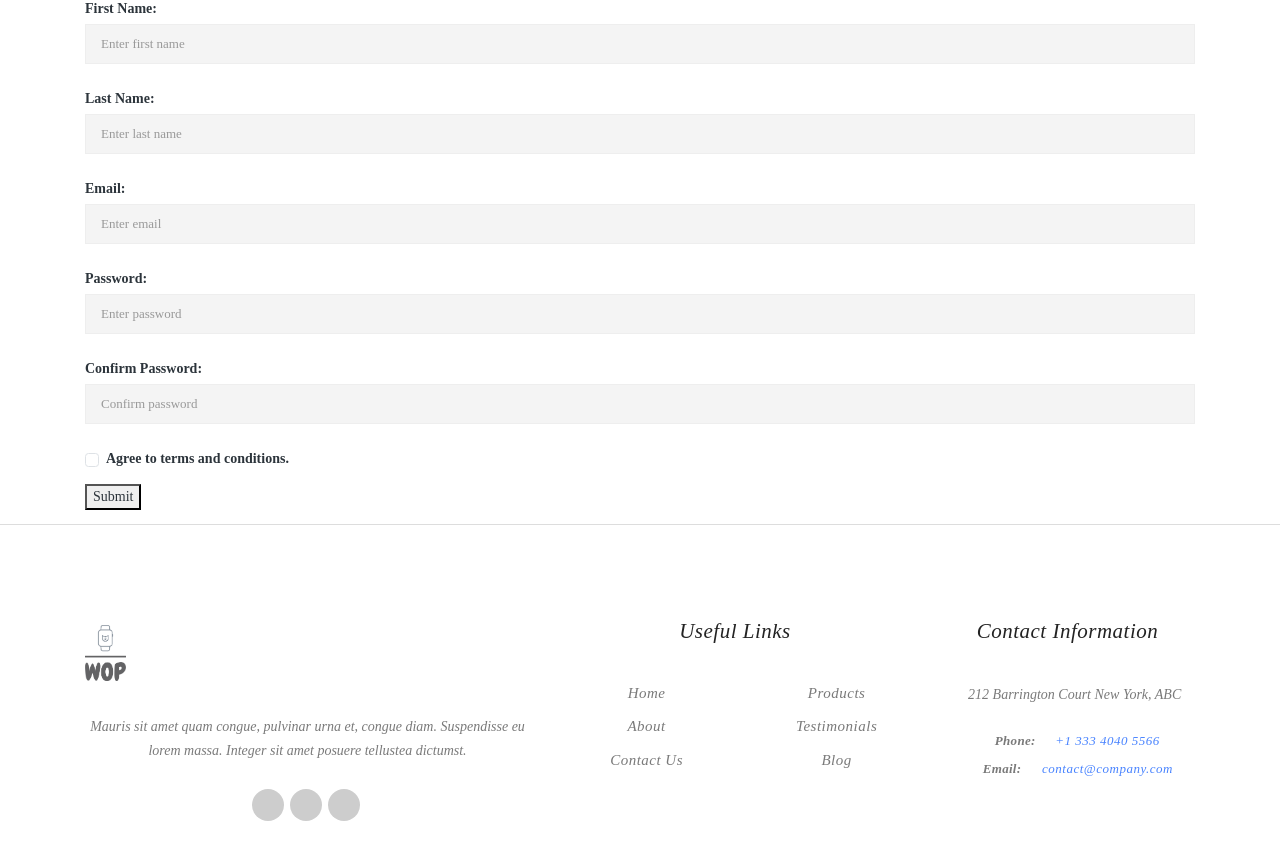
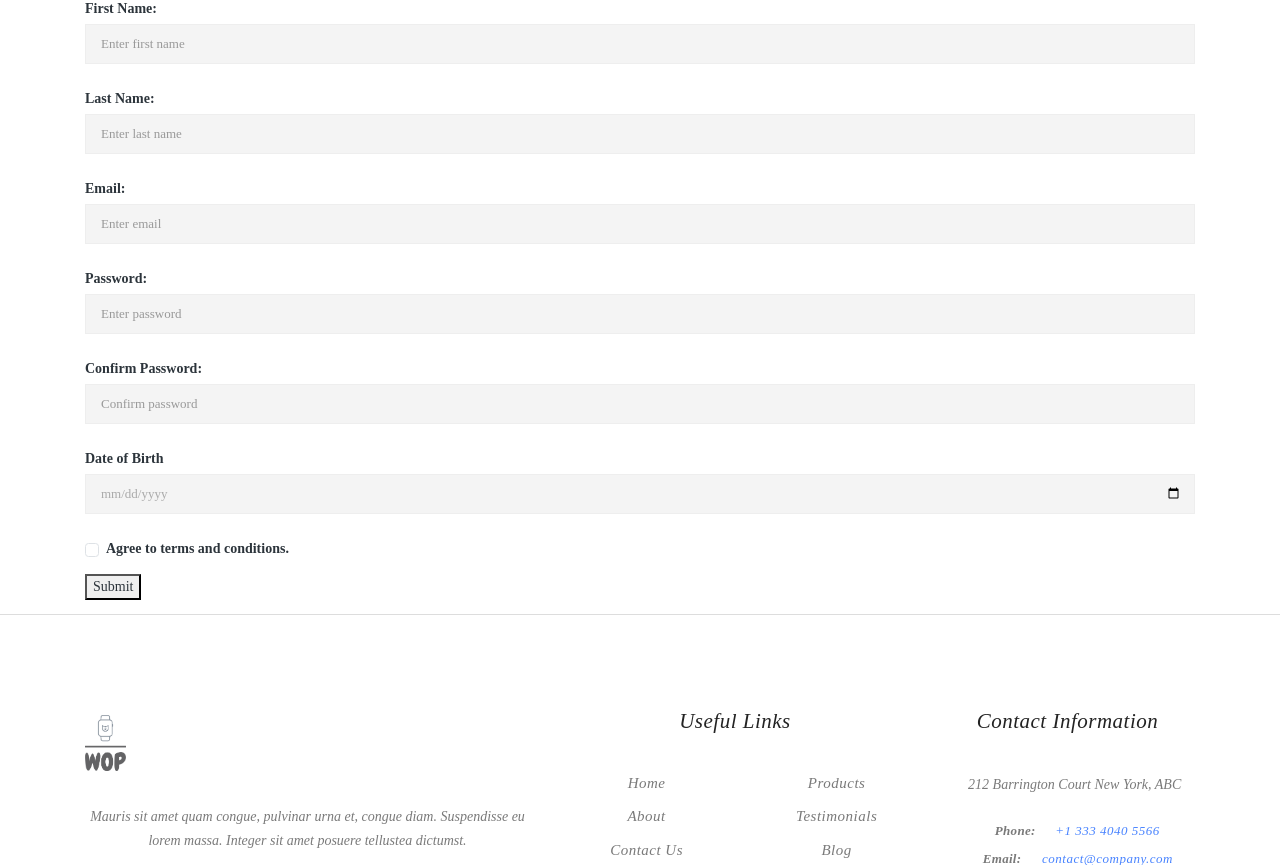
Before and after one commit to Sacred29/grp5_web, a PHP site: page /register.php in a window 1280 px wide. Shown: the part 205-1070 px from the top of the page. Before the commit the page ends 1026 px from the top, so only its background shows below. Run offline with PHP 8.4, Linux system fonts and the light colour scheme; some web fonts are replaced.

Commit message:
added date of birth field

```diff
--- a/process_register.php
+++ b/process_register.php
@@ -114,7 +114,7 @@
             else {
                 //Prepare statement
                 //Bind and execute query statement
-                $stmt = $conn->prepare("INSERT INTO world_of_pets_members (fname, lname, email, password) VALUES (?,?,?,?)");
+                $stmt = $conn->prepare("INSERT INTO userTable (fname, lname, email, password) VALUES (?,?,?,?)");
                 $stmt->bind_param("ssss", $fname, $lname, $email, $pwd);
 
                 //$stmt = $conn->prepare("INSERT INTO world_of_pets_members (fname, lname, email, password) VALUES ('jane','doe','jane@abc.com','123')");
--- a/register.php
+++ b/register.php
@@ -36,6 +36,11 @@
     <input required type="password" id="pwd_confirm" name="pwd_confirm"  class="form-control"placeholder="Confirm password">
     <!-- <input id="pwd_confirm" name="pwd_confirm"  class="form-control"placeholder="Confirm password"> -->
 </div>
+<div class="mb-3">
+    <label for="DOB" class="form-label">Date of Birth</label>
+    <input required type="date" id="DOB" name="DOB"  class="form-control" placeholder="Date of Birth">
+    <!-- <input id="pwd_confirm" name="pwd_confirm"  class="form-control"placeholder="Confirm password"> -->
+</div>
 <div class="mb-3 form-check">
     <input required type="checkbox" name="agree" class="form-check-input">
     <label class="form-check-label" for="agree">
```
